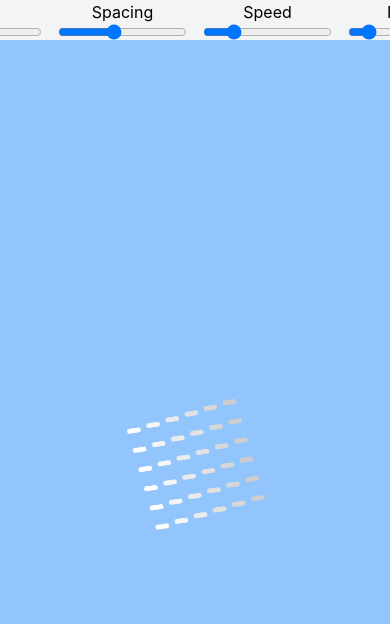
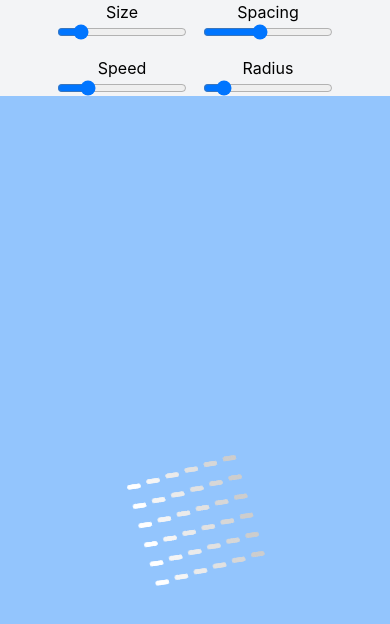
Before and after one commit to emily-roses/Box-Generator, a React (Vite) app: page / in a window 390 px wide. Shown: the top 624 px of the page. Built offline with nearby package versions, Linux system fonts and the light colour scheme.

Commit message:
Adjust for mobile

```diff
--- a/src/App.tsx
+++ b/src/App.tsx
@@ -10,7 +10,7 @@ function App() {
 	console.log(spacing);
 	return (
 		<div className="w-screen h-screen overflow-hidden bg-blue-300">
-			<div className="flex justify-center gap-4 bg-gray-100">
+			<div className="flex flex-wrap justify-center gap-4 bg-gray-100">
 				<LabelledRange
 					label="Size"
 					min={50}
@@ -63,9 +63,10 @@ const LabelledRange = ({
 	onChange,
 }: LabelledRangeProps) => {
 	return (
-		<div className="flex flex-col items-center">
+		<div className="flex flex-col items-center w-1/3 md:w-56">
 			<label htmlFor={label}>{label}</label>
 			<input
+				className="w-full"
 				type="range"
 				id={label}
 				min={min}
```
